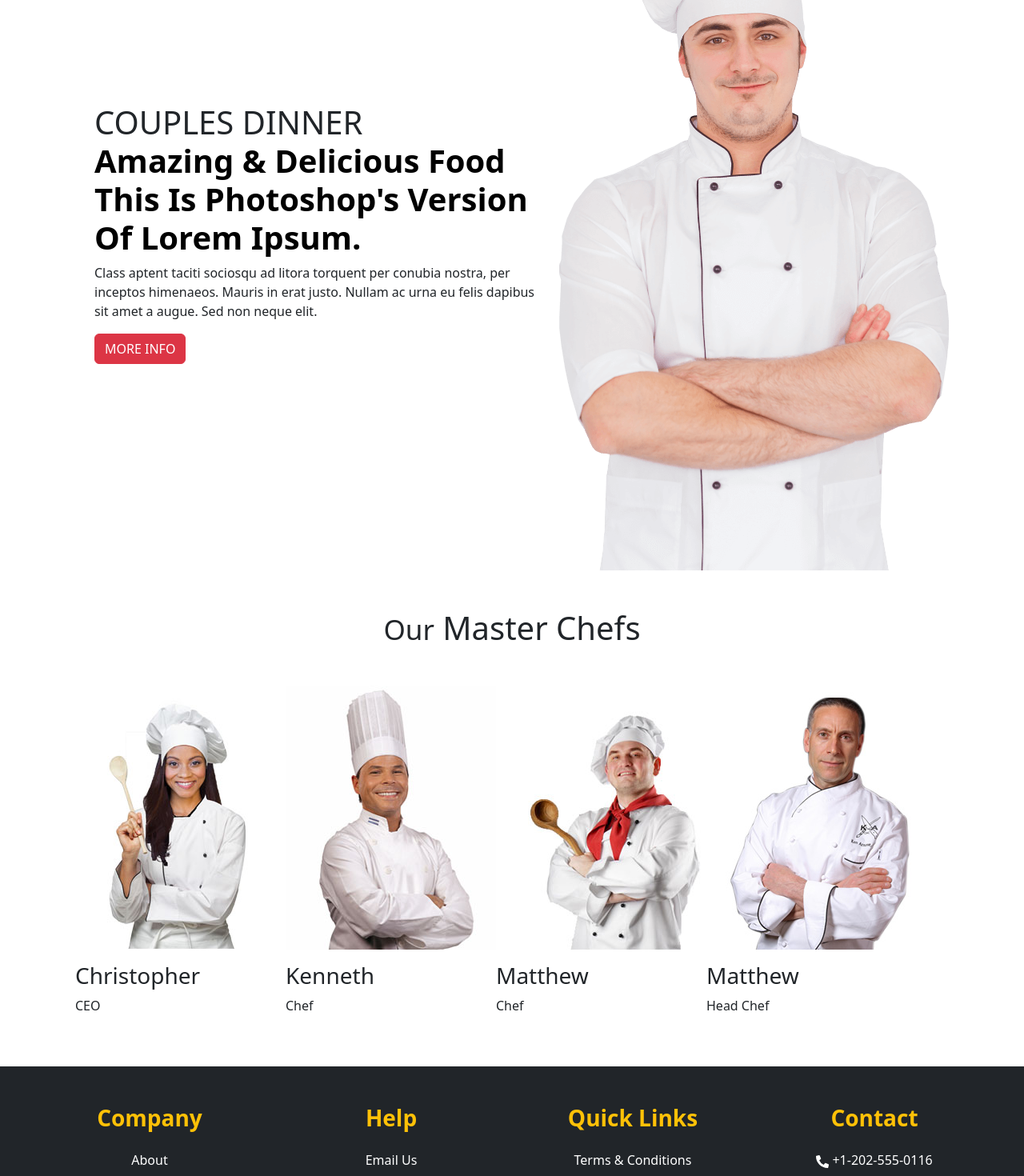
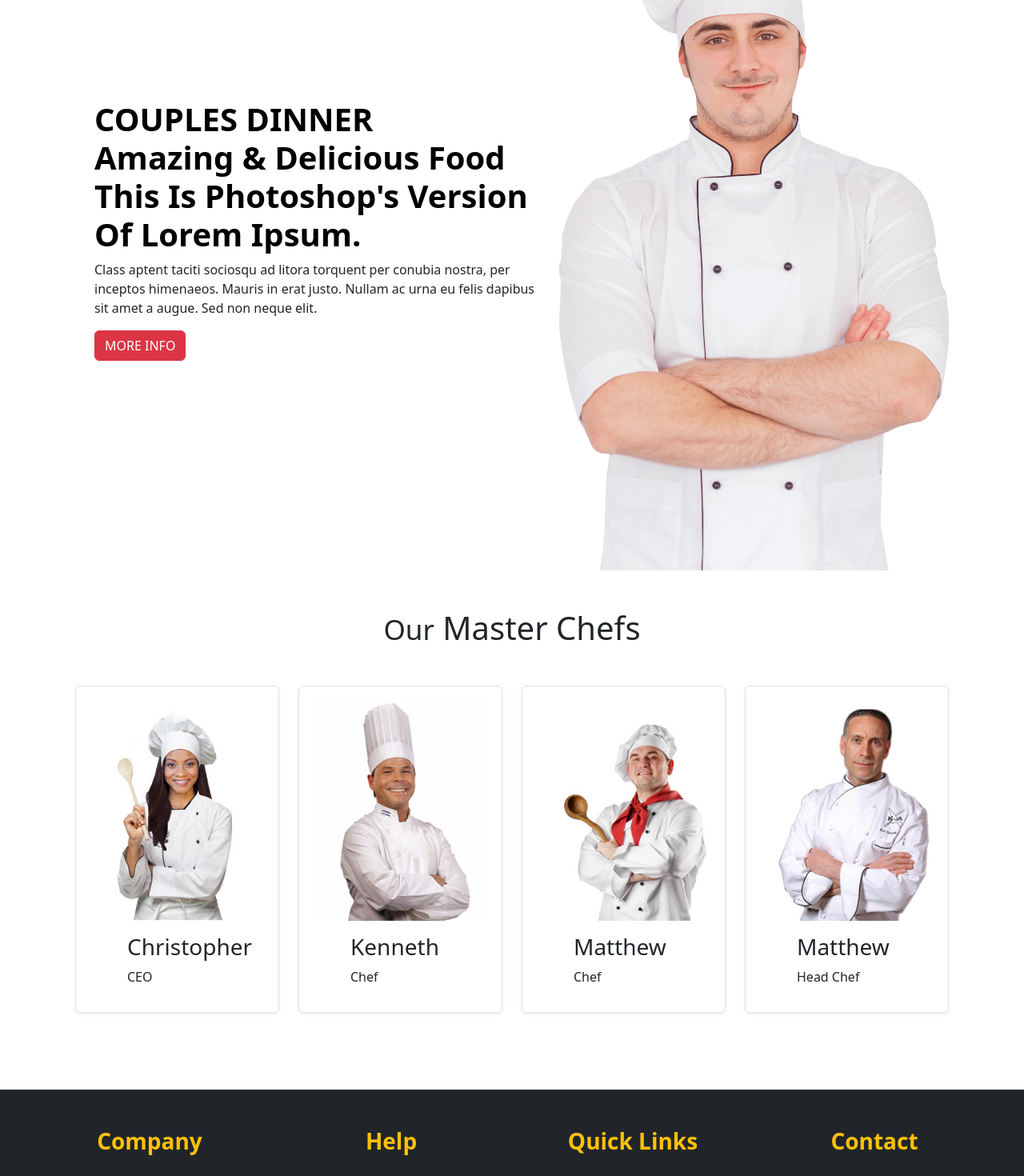
Before and after one commit to public454235/chef-delivery-client, a React (Vite) app: page / in a window 1280 px wide. Shown: the part 1180-2650 px from the top of the page at 80% size. Built offline with nearby package versions, Linux system fonts and the light colour scheme; no server answers.

Commit message:
banner card added

```diff
--- a/src/components/Banners/Banners.jsx
+++ b/src/components/Banners/Banners.jsx
@@ -12,7 +12,7 @@ const Banners = () => {
 
                 <div className='px-4'>
 
-                    <h1>Welcome To Our Restaurant <br/><span className='fw-bold text-black'>Amazing & Delicious Food
+                    <h1 className='fw-bold text-black'>Welcome To Our Restaurant <br/><span >Amazing & Delicious Food
                         This Is Photoshop's Version Of Lorem Ipsum. Proin Gravida Nibh Vel Velit Auctor Aliquet.</span> </h1>
                     <p>Who We Are ?Duis sed odio sit amet nibh vulputate cursus a sit amet mauris. Morbi accumsan ipsum velit. Nam nec tellus a odio tincidunt auctor a ornare odio. Sed non mauris vitae erat consequat auctor eu in elit. Class aptent taciti sociosqu ad litora torquent per conubia nostra, per inceptos himenaeos. Mauris in erat justo. Nullam ac urna eu felis dapibus condimentum sit amet a augue. Sed non neque elit. Sed ut imperdiet nisi.</p>
                     <Button variant="danger">MORE INFO </Button>
--- a/src/components/DetailsBanner/DetailsBanner.jsx
+++ b/src/components/DetailsBanner/DetailsBanner.jsx
@@ -12,13 +12,13 @@ const DetailsBanner = () => {
 
                 <div className='px-4'>
 
-                    <h1>COUPLES DINNER <br/><span className='fw-bold text-black'>Amazing & Delicious Food
-                        This Is Photoshop's Version Of Lorem Ipsum.</span> </h1>
+                    <h1 className='fw-bold text-black'>COUPLES DINNER <br/>Amazing & Delicious Food
+                        This Is Photoshop's Version Of Lorem Ipsum. </h1>
                     <p>Class aptent taciti sociosqu ad litora torquent per conubia nostra, per inceptos himenaeos. Mauris in erat justo. Nullam ac urna eu felis dapibus sit amet a augue. Sed non neque elit.</p>
-                    <Button variant="danger">MORE INFO </Button>
+                    <Button className='mb-2' variant="danger">MORE INFO </Button>
 
                 </div>
-                <img src={img} className='card-img-top' alt="" />
+                <img src={img} className=' card-img-top' alt="" />
 
             </div>
 
--- a/src/components/MasterChefs/MasterChefs.jsx
+++ b/src/components/MasterChefs/MasterChefs.jsx
@@ -9,26 +9,35 @@ const MasterChefs = () => {
     return (
         <Container>
             <h1 className='text-center'> <small>Our</small> Master Chefs</h1>
-            <div className='d-lg-flex align-items-center my-5'>
-                <div>
+            <div className='d-lg-flex align-items-center my-5 gap-4'>
+                <div className='border rounded shadow-sm p-3 mb-5 bg-body-tertiary rounded'>
                     <img src={img1} className='card-img-top' alt="" />
+                    <div className='ms-5'>
                         <h3 className='mt-3'>Christopher</h3>
                         <p>CEO</p>
                     </div>
-                <div>
+                </div>
+                <div className='border rounded shadow-sm p-3 mb-5 bg-body-tertiary rounded'>
                     <img src={img2} className='card-img-top' alt="" />
+
+                    <div className='ms-5'>
                         <h3 className='mt-3'>Kenneth</h3>
                         <p>Chef</p>
                     </div>
-                <div>
+                </div>
+                <div className='border rounded shadow-sm p-3 mb-5 bg-body-tertiary rounded'>
                     <img src={img3} className='card-img-top' alt="" />
+                    <div className='ms-5'>
                         <h3 className='mt-3'>Matthew</h3>
                         <p>Chef</p>
                     </div>
-                <div>
+                </div>
+                <div className=' border rounded shadow-sm p-3 mb-5 bg-body-tertiary rounded'>
                     <img src={img4} className='card-img-top' alt="" />
+                    <div className='ms-5'>
                         <h3 className='mt-3'>Matthew</h3>
                         <p>Head Chef</p>
+                    </div>
                 </div>
             </div>
 
```
Lines whose indentation alone changed are shown as unchanged.
